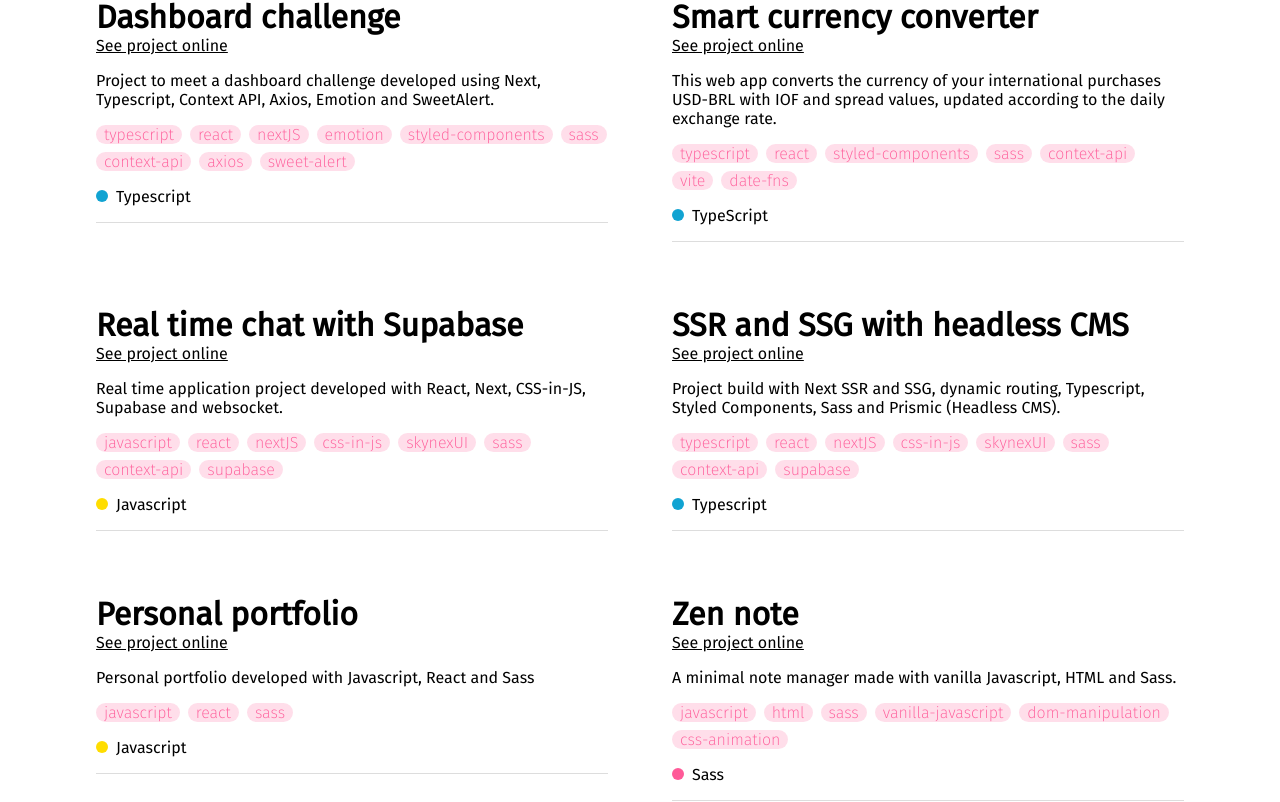
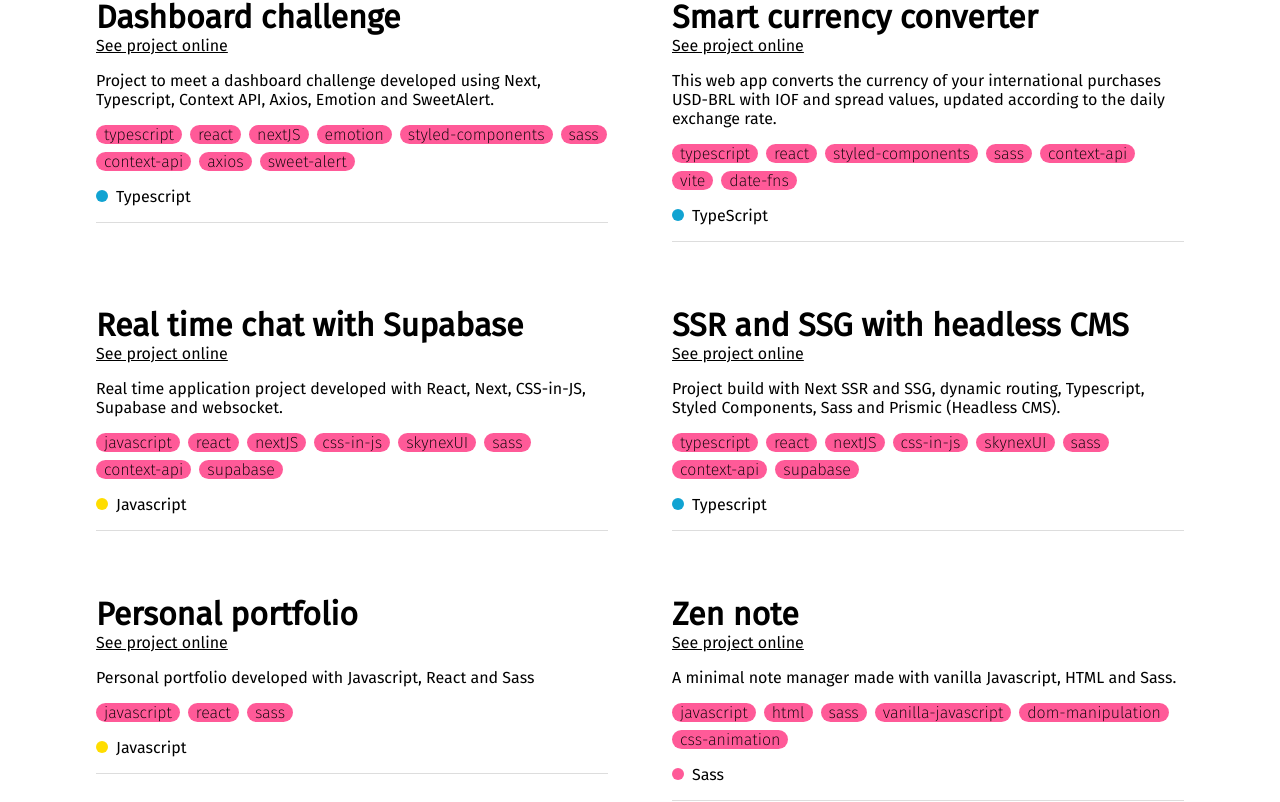
Before and after one commit to tuliopxavier/portfolio, a React (Create React App) app: page / in a window 1280 px wide. Shown: the part 898-1700 px from the top of the page. Built offline with nearby package versions, Linux system fonts and the light colour scheme.

Commit message:
:wheelchair: improve accessibility

```diff
--- a/src/components/Header.jsx
+++ b/src/components/Header.jsx
@@ -21,15 +21,15 @@ export const Header = () => {
     <header id='header'>
 
       <div id="avatar">
-        <a href="#home"><img src="https://avatars.githubusercontent.com/u/68478459?v=4" alt="circular profile avatar" /></a>
+        <a href="#home"><img src="https://avatars.githubusercontent.com/u/68478459?v=4" alt="circular profile black and white avatar smiling" /></a>
         <span id="divider"></span>
         <a href="#works"><span>works</span></a>
       </div>
 
       <div id="social-items">
-        <a href="http://www.github.com/tuliopxavier" target="_blank" rel="noreferrer"><GithubIcon className="social-item" /></a>
-        <a href="https://www.linkedin.com/in/tuliopxavier/" target="_blank" rel="noreferrer"><LinkedinIcon className="social-item" /></a>
-        <a href="http://www.twitter.com/tuliopxavier" target="_blank" rel="noreferrer"><TwitterIcon className="social-item" /></a>
+        <a href="http://www.github.com/tuliopxavier" target="_blank" rel="noreferrer"><GithubIcon className="social-item" alt='classial github flat icon' /></a>
+        <a href="https://www.linkedin.com/in/tuliopxavier/" target="_blank" rel="noreferrer"><LinkedinIcon className="social-item" alt='classical linkedin flat icon' /></a>
+        <a href="http://www.twitter.com/tuliopxavier" target="_blank" rel="noreferrer"><TwitterIcon className="social-item" alt='classical twitter flat icon' /></a>
       </div>
 
     </header>
--- a/src/components/works.scss
+++ b/src/components/works.scss
@@ -38,13 +38,18 @@ $color-gradient-3: #11a3d2;
       gap: .5rem;
 
       & li {
-        color: #ff5a98;
+        color: #000;
         list-style: none;
-        background-color: rgb(255, 90, 152, 0.2);
+        background-color: #ff5a98;
         padding: 0 .5rem;
         border-radius: 1rem;
         white-space: nowrap;
         font-weight: 200;
+
+        @media screen and (prefers-color-scheme: dark) {
+          color: #ff5a98;
+          background-color: #000;
+        }
       }
     }
 
```
